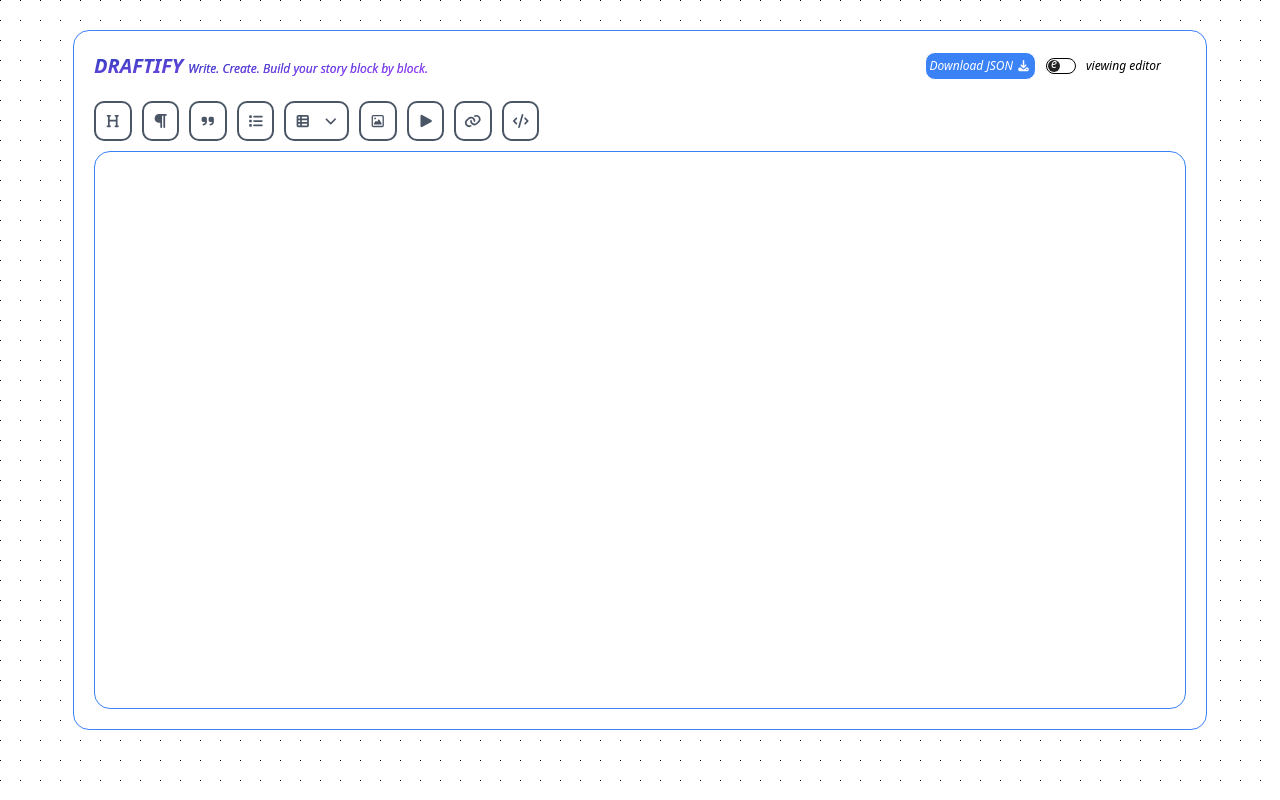
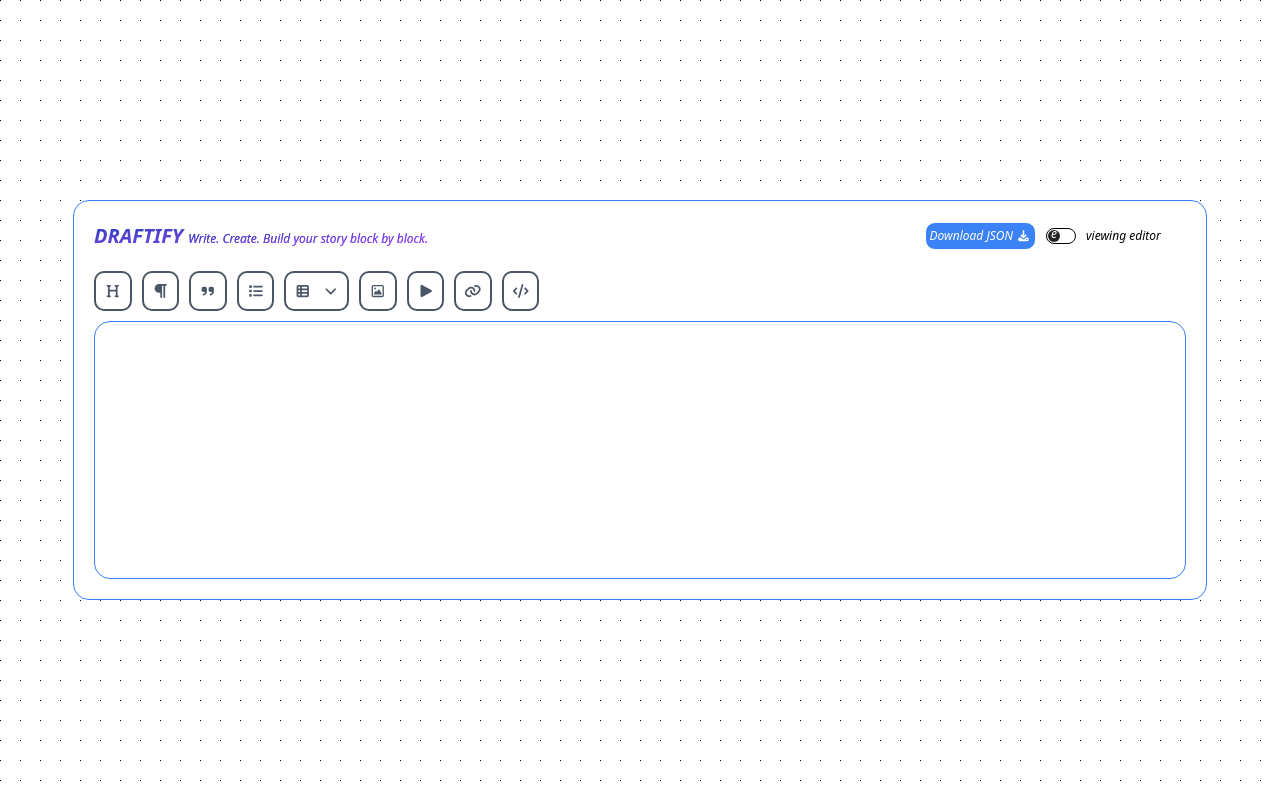
Before and after one commit to Bernard-Kuria/Draftify, a React (Vite) app: page / in a window 1280 px wide. Built offline with nearby package versions, Linux system fonts and the light colour scheme.

Commit message:
sizing of component for background visibillity.

```diff
--- a/src/Draftify.jsx
+++ b/src/Draftify.jsx
@@ -38,9 +38,9 @@ export default function Draftify() {
   useGenerateGrid(setGridDots);
 
   return (
-    <div className="box-border p-[10px] md:flex flex-col justify-center items-center min-h-full md:mt-[20px] overflow-hidden">
+    <div className="box-border p-[5px] md:p-[10px] flex flex-col justify-center items-center min-h-screen pt-[20px] overflow-hidden">
       <BackGround gridDots={gridDots} />
-      <div className="flex flex-col md:gap-[10px] gap-[20px] w-full md:w-[90%] min-h-[calc(100vh-100px)] h-fit md:border border-(--theme-color) rounded-2xl md:p-5 bg-white">
+      <div className="flex flex-col md:gap-[10px] gap-[20px] w-full md:w-[90%] min-h-[400px] h-fit border border-(--theme-color) rounded-2xl p-2 md:p-5 bg-white">
         <ToolBar view={view} setView={setView} blocksData={blocksData} />
 
         {view === "editor" && (
```
